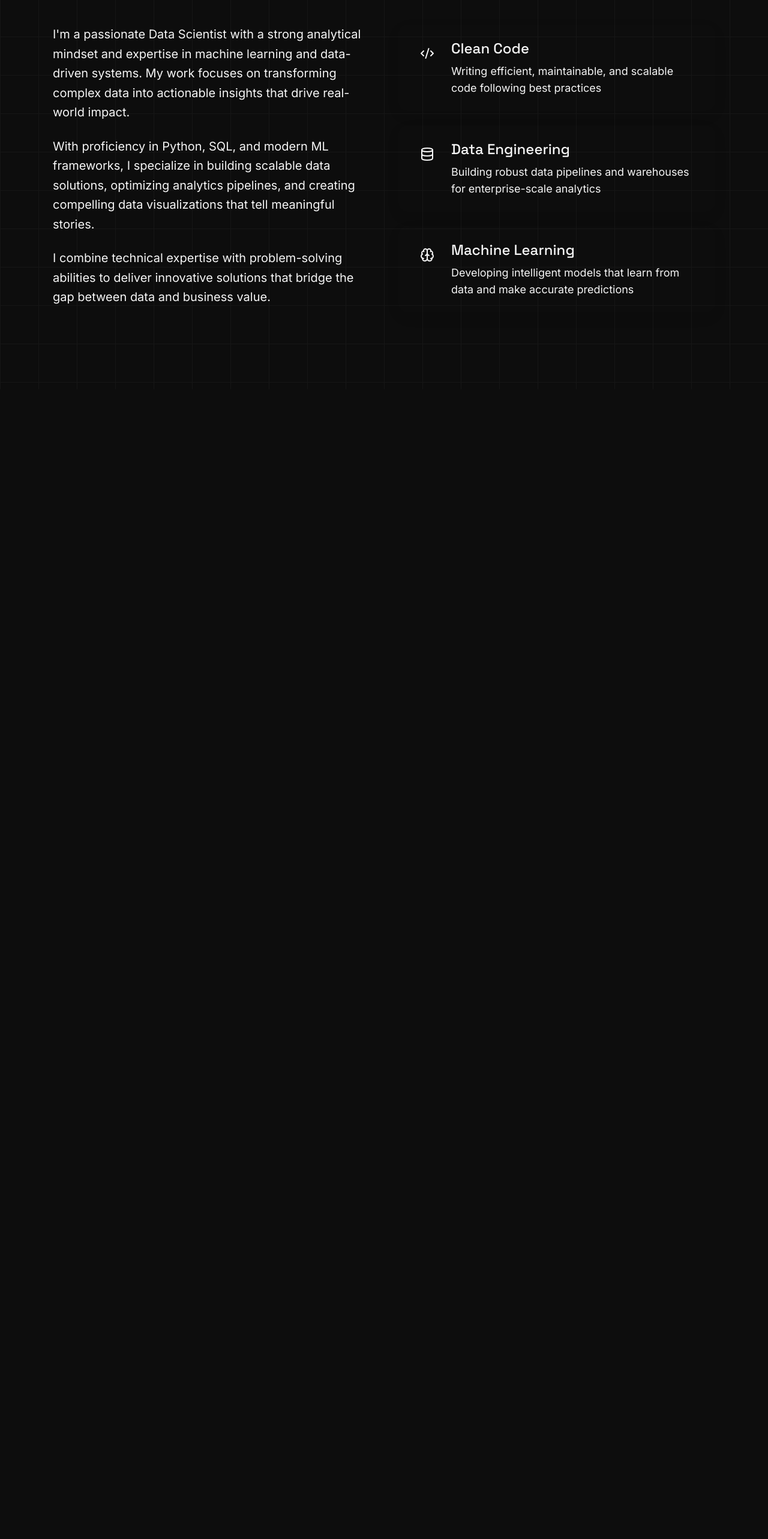
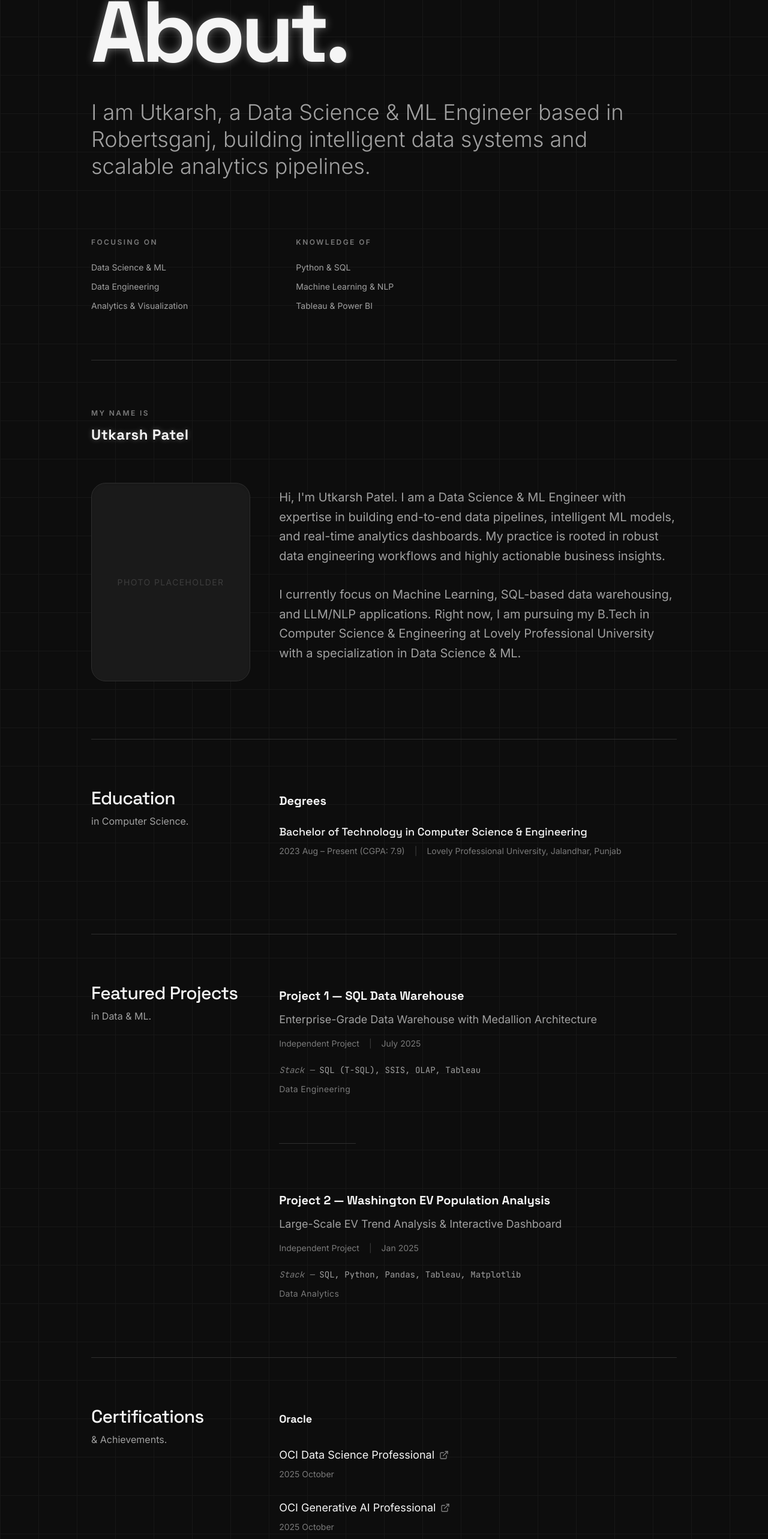
Before and after one commit to Utkarsh-Patel01/Design-portfolio, a React (Vite) app: page /about in a window 1280 px wide. Shown: the part 195-2761 px from the top of the page at 60% size. Before the commit the page ends 844 px from the top, so only its background shows below. Built offline with nearby package versions, Linux system fonts and the light colour scheme.

Commit message:
feat(about): completely redesign About section layout based on minimalist reference

```diff
--- a/src/app/AboutPage.tsx
+++ b/src/app/AboutPage.tsx
@@ -1,16 +1,16 @@
 import { motion } from "motion/react";
-import { Code2, Database, Brain, ArrowLeft } from "lucide-react";
+import { ArrowLeft, ExternalLink } from "lucide-react";
 import { CustomCursor } from "./components/CustomCursor";
 import { Link } from "react-router";
 
 export default function AboutPage() {
   return (
-    <div className="min-h-screen relative z-0">
+    <div className="min-h-screen relative z-0 bg-[#0d0d0d] text-[#f5f5f5] font-['Space_Grotesk']">
       {/* Subtle Grid Background */}
       <div
-        className="absolute inset-0 pointer-events-none z-[-1] opacity-[0.04] dark:opacity-[0.03]"
+        className="absolute inset-0 pointer-events-none z-[-1] opacity-[0.04]"
         style={{
-          backgroundImage: 'linear-gradient(to right, var(--foreground) 1px, transparent 1px), linear-gradient(to bottom, var(--foreground) 1px, transparent 1px)',
+          backgroundImage: 'linear-gradient(to right, #ffffff 1px, transparent 1px), linear-gradient(to bottom, #ffffff 1px, transparent 1px)',
           backgroundSize: '4rem 4rem',
         }}
       />
@@ -20,97 +20,216 @@ export default function AboutPage() {
       <div className="fixed top-8 left-8 z-50">
         <Link
           to="/"
-          className="flex items-center gap-2 px-4 py-2 bg-background/80 backdrop-blur-md border border-border rounded-full shadow-[0_8px_32px_rgba(0,0,0,0.08)] text-muted-foreground hover:text-foreground hover:bg-secondary/50 transition-all font-medium"
+          className="flex items-center gap-2 px-4 py-2 bg-[#141414]/80 backdrop-blur-md border border-[#2e2e2e] rounded-full shadow-[0_8px_32px_rgba(0,0,0,0.4)] text-[#a0a0a0] hover:text-[#ffffff] hover:bg-[#1c1c1c] transition-all font-medium font-['Inter']"
         >
           <ArrowLeft className="w-4 h-4" />
           Back to Home
         </Link>
       </div>
 
-      <section id="about" className="py-32 px-6 relative max-w-6xl mx-auto">
+      <section className="py-32 px-6 max-w-5xl mx-auto">
         <motion.div
            initial={{ opacity: 0, y: 30 }}
            animate={{ opacity: 1, y: 0 }}
            transition={{ duration: 0.6 }}
         >
-          <div className="flex items-center gap-4 mb-12">
-            <h2 className="text-5xl md:text-6xl text-foreground">About Me</h2>
-            <div className="h-px flex-1 bg-border max-w-xs" />
-          </div>
-
-          <div className="grid lg:grid-cols-2 gap-12 items-start">
-            <div className="space-y-6">
-              <p className="text-xl text-muted-foreground leading-relaxed">
-                I'm a passionate Data Scientist with a strong analytical
-                mindset and expertise in machine learning and data-driven
-                systems. My work focuses on transforming complex data into
-                actionable insights that drive real-world impact.
-              </p>
-              <p className="text-xl text-muted-foreground leading-relaxed">
-                With proficiency in Python, SQL, and modern ML frameworks, I
-                specialize in building scalable data solutions, optimizing
-                analytics pipelines, and creating compelling data
-                visualizations that tell meaningful stories.
-              </p>
-              <p className="text-xl text-muted-foreground leading-relaxed">
-                I combine technical expertise with problem-solving abilities
-                to deliver innovative solutions that bridge the gap between
-                data and business value.
+            {/* Phase A: Hero & Labels */}
+            <div className="mb-24 mt-12">
+                <h1 className="text-[6rem] md:text-[9rem] font-bold leading-none mb-10 tracking-tighter text-[#f5f5f5]">About.</h1>
+                <p className="text-3xl md:text-4xl text-[#a0a0a0] max-w-4xl leading-tight font-['Inter'] font-light">
+                I am Utkarsh, a Data Science & ML Engineer based in Robertsganj, building intelligent data systems and scalable analytics pipelines.
                 </p>
             </div>
 
-            <div className="space-y-6">
-              <div className="bg-card rounded-2xl p-6 shadow-[0_8px_24px_rgba(0,0,0,0.06)] hover:shadow-[0_12px_32px_rgba(0,0,0,0.1)] transition-shadow">
-                <div className="flex items-start gap-4">
-                  <div className="w-12 h-12 rounded-xl bg-secondary flex items-center justify-center flex-shrink-0">
-                    <Code2 className="w-6 h-6 text-foreground" />
+            {/* Two-column label section */}
+            <div className="grid grid-cols-1 md:grid-cols-3 gap-12 mb-20">
+                <div className="md:col-span-1">
+                <h4 className="text-xs uppercase tracking-[0.2em] text-[#7a7a7a] mb-6 font-['Inter'] font-semibold">Focusing On</h4>
+                <ul className="space-y-3 text-[#a0a0a0] font-['Inter'] text-sm">
+                    <li>Data Science & ML</li>
+                    <li>Data Engineering</li>
+                    <li>Analytics & Visualization</li>
+                </ul>
                 </div>
-                  <div>
-                    <h3 className="text-2xl mb-2 text-foreground">
-                      Clean Code
-                    </h3>
-                    <p className="text-muted-foreground text-lg">
-                      Writing efficient, maintainable, and scalable code
-                      following best practices
+                <div className="md:col-span-2">
+                <h4 className="text-xs uppercase tracking-[0.2em] text-[#7a7a7a] mb-6 font-['Inter'] font-semibold">Knowledge Of</h4>
+                <ul className="space-y-3 text-[#a0a0a0] font-['Inter'] text-sm">
+                    <li>Python & SQL</li>
+                    <li>Machine Learning & NLP</li>
+                    <li>Tableau & Power BI</li>
+                </ul>
+                </div>
+            </div>
+
+            {/* Divider */}
+            <div className="w-full h-px bg-[#2e2e2e] my-20" />
+
+            {/* Phase B: Identity & Bio */}
+            <div className="mb-24">
+                <h4 className="text-xs uppercase tracking-[0.2em] text-[#7a7a7a] mb-3 font-['Inter'] font-semibold">My Name Is</h4>
+                <h2 className="text-2xl font-bold mb-16 tracking-wide text-[#f5f5f5]">Utkarsh Patel</h2>
+
+                <div className="grid md:grid-cols-[1fr_2.5fr] gap-12 items-start">
+                {/* Image placeholder */}
+                <div className="w-full aspect-[4/5] bg-[#1a1a1a] rounded-3xl border border-[#2e2e2e] shadow-inner relative overflow-hidden flex items-center justify-center">
+                    <span className="text-[#3d3d3d] font-['Inter'] text-sm uppercase tracking-widest">Photo Placeholder</span>
+                </div>
+
+                {/* Bio text */}
+                <div className="space-y-8 text-[#a0a0a0] text-xl leading-relaxed font-['Inter'] pt-2">
+                    <p>
+                        Hi, I'm Utkarsh Patel. I am a Data Science & ML Engineer with expertise in building end-to-end data pipelines, intelligent ML models, and real-time analytics dashboards. My practice is rooted in robust data engineering workflows and highly actionable business insights.
+                    </p>
+                    <p>
+                        I currently focus on Machine Learning, SQL-based data warehousing, and LLM/NLP applications. Right now, I am pursuing my B.Tech in Computer Science & Engineering at Lovely Professional University with a specialization in Data Science & ML.
                     </p>
                 </div>
                 </div>
             </div>
 
-              <div className="bg-card rounded-2xl p-6 shadow-[0_8px_24px_rgba(0,0,0,0.06)] hover:shadow-[0_12px_32px_rgba(0,0,0,0.1)] transition-shadow">
-                <div className="flex items-start gap-4">
-                  <div className="w-12 h-12 rounded-xl bg-secondary flex items-center justify-center flex-shrink-0">
-                    <Database className="w-6 h-6 text-foreground" />
+            {/* Divider */}
+            <div className="w-full h-px bg-[#2e2e2e] my-20" />
+
+            {/* Phase C: Education */}
+            <div className="grid md:grid-cols-[1fr_2.5fr] gap-12 mb-24">
+                <div>
+                <h3 className="text-3xl font-medium tracking-tight text-[#f5f5f5]">Education</h3>
+                <p className="text-[#a0a0a0] mt-2 font-['Inter']">in Computer Science.</p>
                 </div>
-                  <div>
-                    <h3 className="text-2xl mb-2 text-foreground">
-                      Data Engineering
-                    </h3>
-                    <p className="text-muted-foreground text-lg">
-                      Building robust data pipelines and warehouses for
-                      enterprise-scale analytics
-                    </p>
+                <div className="pt-2">
+                <h4 className="text-xl font-bold mb-6 text-[#f5f5f5]">Degrees</h4>
+                <div className="mb-8">
+                    <p className="text-[#f5f5f5] text-lg mb-2 font-medium">Bachelor of Technology in Computer Science & Engineering</p>
+                    <div className="flex flex-col md:flex-row md:items-center gap-2 md:gap-4 text-[#7a7a7a] text-sm font-['Inter']">
+                        <span>2023 Aug – Present (CGPA: 7.9)</span>
+                        <span className="hidden md:inline text-[#3d3d3d]">|</span>
+                        <span>Lovely Professional University, Jalandhar, Punjab</span>
+                    </div>
                 </div>
                 </div>
             </div>
 
-              <div className="bg-card rounded-2xl p-6 shadow-[0_8px_24px_rgba(0,0,0,0.06)] hover:shadow-[0_12px_32px_rgba(0,0,0,0.1)] transition-shadow">
-                <div className="flex items-start gap-4">
-                  <div className="w-12 h-12 rounded-xl bg-secondary flex items-center justify-center flex-shrink-0">
-                    <Brain className="w-6 h-6 text-foreground" />
+            {/* Divider */}
+            <div className="w-full h-px bg-[#2e2e2e] my-20" />
+
+            {/* Phase C: Featured Projects */}
+            <div className="grid md:grid-cols-[1fr_2.5fr] gap-12 mb-24">
+                <div>
+                <h3 className="text-3xl font-medium tracking-tight text-[#f5f5f5]">Featured Projects</h3>
+                <p className="text-[#a0a0a0] mt-2 font-['Inter']">in Data & ML.</p>
                 </div>
+                <div className="space-y-20 pt-2">
                 <div>
-                    <h3 className="text-2xl mb-2 text-foreground">
-                      Machine Learning
-                    </h3>
-                    <p className="text-muted-foreground text-lg">
-                      Developing intelligent models that learn from data and
-                      make accurate predictions
+                    <h4 className="text-xl font-bold mb-3 text-[#f5f5f5]">Project 1 — SQL Data Warehouse</h4>
+                    <p className="text-[#a0a0a0] text-lg mb-4 font-['Inter']">Enterprise-Grade Data Warehouse with Medallion Architecture</p>
+
+                    <div className="flex items-center gap-4 text-[#7a7a7a] text-sm font-['Inter'] mb-6">
+                        <span>Independent Project</span>
+                        <span className="text-[#3d3d3d]">|</span>
+                        <span>July 2025</span>
+                    </div>
+
+                    <p className="text-[#a0a0a0] font-['JetBrains_Mono'] text-sm mb-3">
+                        <span className="italic text-[#7a7a7a]">Stack —</span> SQL (T-SQL), SSIS, OLAP, Tableau
                     </p>
+                    <p className="text-[#7a7a7a] font-['Inter'] text-sm tracking-wide">{`Data Engineering`}</p>
+                </div>
+
+                <div className="w-32 h-px bg-[#2e2e2e]" />
+
+                <div>
+                    <h4 className="text-xl font-bold mb-3 text-[#f5f5f5]">Project 2 — Washington EV Population Analysis</h4>
+                    <p className="text-[#a0a0a0] text-lg mb-4 font-['Inter']">Large-Scale EV Trend Analysis & Interactive Dashboard</p>
+
+                    <div className="flex items-center gap-4 text-[#7a7a7a] text-sm font-['Inter'] mb-6">
+                        <span>Independent Project</span>
+                        <span className="text-[#3d3d3d]">|</span>
+                        <span>Jan 2025</span>
+                    </div>
+
+                    <p className="text-[#a0a0a0] font-['JetBrains_Mono'] text-sm mb-3">
+                        <span className="italic text-[#7a7a7a]">Stack —</span> SQL, Python, Pandas, Tableau, Matplotlib
+                    </p>
+                    <p className="text-[#7a7a7a] font-['Inter'] text-sm tracking-wide">{`Data Analytics`}</p>
                 </div>
                 </div>
             </div>
+
+            {/* Divider */}
+            <div className="w-full h-px bg-[#2e2e2e] my-20" />
+
+            {/* Phase C: Certifications & Achievements */}
+            <div className="grid md:grid-cols-[1fr_2.5fr] gap-12 mb-32">
+                <div>
+                <h3 className="text-3xl font-medium tracking-tight text-[#f5f5f5]">Certifications</h3>
+                <p className="text-[#a0a0a0] mt-2 font-['Inter']">& Achievements.</p>
                 </div>
+                <div className="space-y-20 pt-2">
+                {/* Oracle */}
+                <div>
+                    <h4 className="text-lg font-bold mb-8 text-[#f5f5f5]">Oracle</h4>
+                    <div className="space-y-8 font-['Inter']">
+                        <div className="group cursor-pointer">
+                            <p className="text-[#f5f5f5] text-lg mb-2 group-hover:text-[#ffffff] transition-colors inline-flex items-center gap-2">
+                                OCI Data Science Professional
+                                <ExternalLink className="w-4 h-4 opacity-50 group-hover:opacity-100 transition-opacity" />
+                            </p>
+                            <p className="text-[#7a7a7a] text-sm">2025 October</p>
+                        </div>
+                        <div className="group cursor-pointer">
+                            <p className="text-[#f5f5f5] text-lg mb-2 group-hover:text-[#ffffff] transition-colors inline-flex items-center gap-2">
+                                OCI Generative AI Professional
+                                <ExternalLink className="w-4 h-4 opacity-50 group-hover:opacity-100 transition-opacity" />
+                            </p>
+                            <p className="text-[#7a7a7a] text-sm">2025 October</p>
+                        </div>
+                        <div className="group cursor-pointer">
+                            <p className="text-[#f5f5f5] text-lg mb-2 group-hover:text-[#ffffff] transition-colors inline-flex items-center gap-2">
+                                OCI AI Foundations Associate
+                                <ExternalLink className="w-4 h-4 opacity-50 group-hover:opacity-100 transition-opacity" />
+                            </p>
+                            <p className="text-[#7a7a7a] text-sm">2025 October</p>
+                        </div>
+                    </div>
+                </div>
+
+                <div className="w-32 h-px bg-[#2e2e2e]" />
+
+                {/* Udemy */}
+                <div>
+                    <h4 className="text-lg font-bold mb-8 text-[#f5f5f5]">Udemy</h4>
+                    <div className="font-['Inter'] group cursor-pointer">
+                        <p className="text-[#f5f5f5] text-lg mb-2 group-hover:text-[#ffffff] transition-colors inline-flex items-center gap-2">
+                            Microsoft Excel – Beginner to Advanced
+                            <ExternalLink className="w-4 h-4 opacity-50 group-hover:opacity-100 transition-opacity" />
+                        </p>
+                        <p className="text-[#7a7a7a] text-sm">2024 July</p>
+                    </div>
+                </div>
+
+                <div className="w-32 h-px bg-[#2e2e2e]" />
+
+                {/* Training */}
+                <div>
+                    <h4 className="text-lg font-bold mb-8 text-[#f5f5f5]">Cipher Schools</h4>
+                    <div className="font-['Inter']">
+                        <p className="text-[#f5f5f5] text-lg mb-2">A Guide to Machine Learning with Data Science</p>
+                        <p className="text-[#7a7a7a] text-sm">2025 June–July</p>
+                    </div>
+                </div>
+
+                </div>
+            </div>
+
+            {/* Push to top */}
+            <div className="flex justify-center pb-20">
+                <button
+                  onClick={() => window.scrollTo({ top: 0, behavior: 'smooth' })}
+                  className="px-8 py-3 border border-[#2e2e2e] rounded-full text-sm font-['Inter'] text-[#a0a0a0] hover:text-[#f5f5f5] hover:border-[#ffffff] hover:bg-[#141414] transition-all flex items-center gap-2 group"
+                >
+                <ArrowLeft className="w-4 h-4 rotate-90 group-hover:-translate-y-1 transition-transform" />
+                Go to Top
+                </button>
             </div>
         </motion.div>
       </section>
```
Lines whose indentation alone changed are shown as unchanged.
